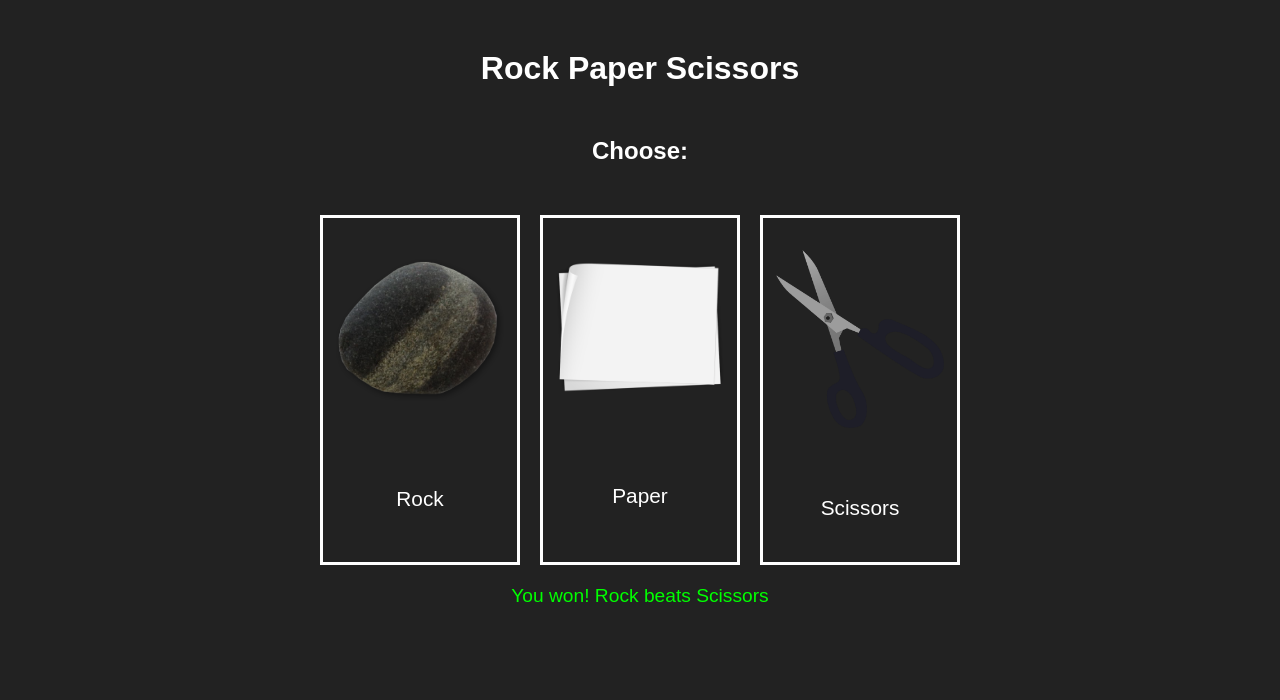
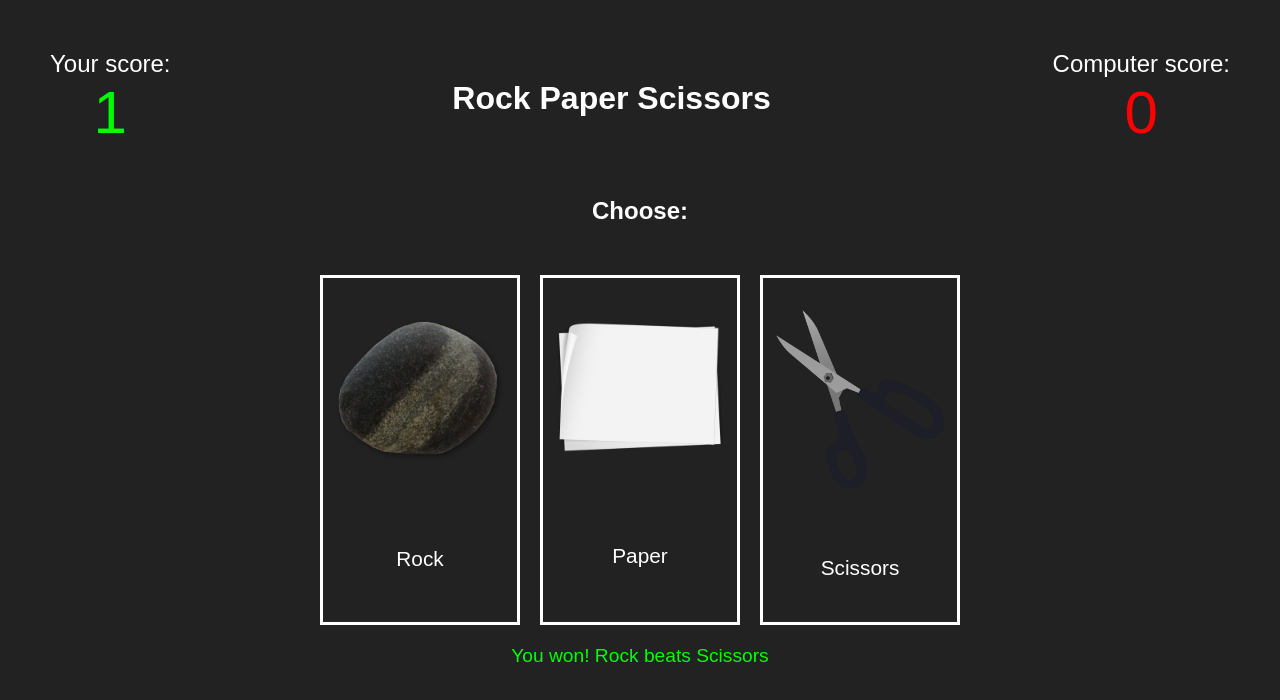
Before and after one commit to mateusznurzynski/odin-rock-paper-scissors, a plain HTML site: page index.html in a window 1280 px wide. Both pictures are taken after a click on the element "Rock". Drawn offline with Linux system fonts and the light colour scheme.

Commit message:
Add a score counter

```diff
--- a/index.html
+++ b/index.html
@@ -8,7 +8,18 @@
     <link rel="stylesheet" href="./style.css" />
   </head>
   <body>
-    <h1>Rock Paper Scissors</h1>
+    <div class="title-container">
+      <div class="player-score">
+        <p>Your score:</p>
+        <p class="score-number player-score-number">0</p>
+      </div>
+      <h1>Rock Paper Scissors</h1>
+      <div class="computer-score">
+        <p>Computer score:</p>
+        <p class="score-number computer-score-number">0</p>
+      </div>
+    </div>
+
     <h2>Choose:</h2>
     <div class="card-container">
       <div id="rock" class="card">
--- a/main.js
+++ b/main.js
@@ -1,5 +1,9 @@
 const cards = document.querySelectorAll('.card');
 const verdictOutput = document.querySelector('.verdict');
+const playerScoreElement = document.querySelector('.player-score-number');
+const computerScoreElement = document.querySelector('.computer-score-number');
+let playerScore = 0;
+let computerScore = 0;
 
 cards.forEach((card) => {
   card.addEventListener('click', play);
@@ -88,7 +92,18 @@ function play(choice) {
   verdictOutput.classList.remove('tie');
   verdictOutput.classList.add(verdict.result);
   verdictOutput.textContent = verdict.message;
+  updateScore(verdict.result);
   // return verdict;
+}
+
+function updateScore(result) {
+  if (result === 'victory') {
+    playerScore += 1;
+  } else if (result === 'defeat') {
+    computerScore += 1;
+  }
+  playerScoreElement.textContent = playerScore;
+  computerScoreElement.textContent = computerScore;
 }
 
 function playFullGame() {
--- a/style.css
+++ b/style.css
@@ -14,6 +14,23 @@ body {
   flex-direction: column;
 }
 
+.title-container {
+  display: flex;
+  justify-content: space-between;
+  align-items: center;
+  width: 100%;
+}
+
+.player-score,
+.computer-score {
+  margin: 50px;
+  font-size: 150%;
+}
+
+.score-number {
+  font-size: 250%;
+}
+
 h1 {
   margin: 50px 0;
 }
@@ -24,6 +41,8 @@ h1 {
   align-items: center;
   gap: 20px;
   margin-top: 50px;
+  width: 100%;
+  padding: 0 2%;
 }
 
 .card {
@@ -46,6 +65,7 @@ h1 {
 
 .card img {
   padding: 10px;
+  width: 100%;
 }
 
 .card p {
@@ -58,11 +78,13 @@ h1 {
   padding: 20px;
 }
 
-.verdict.victory {
+.verdict.victory,
+.player-score-number {
   color: lime;
 }
 
-.verdict.defeat {
+.verdict.defeat,
+.computer-score-number {
   color: red;
 }
 
```
